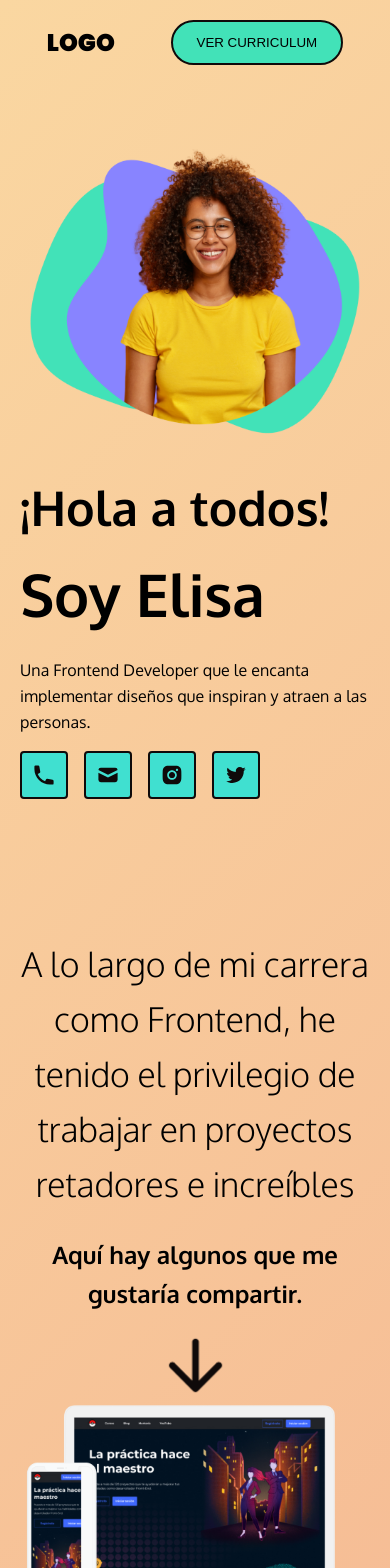
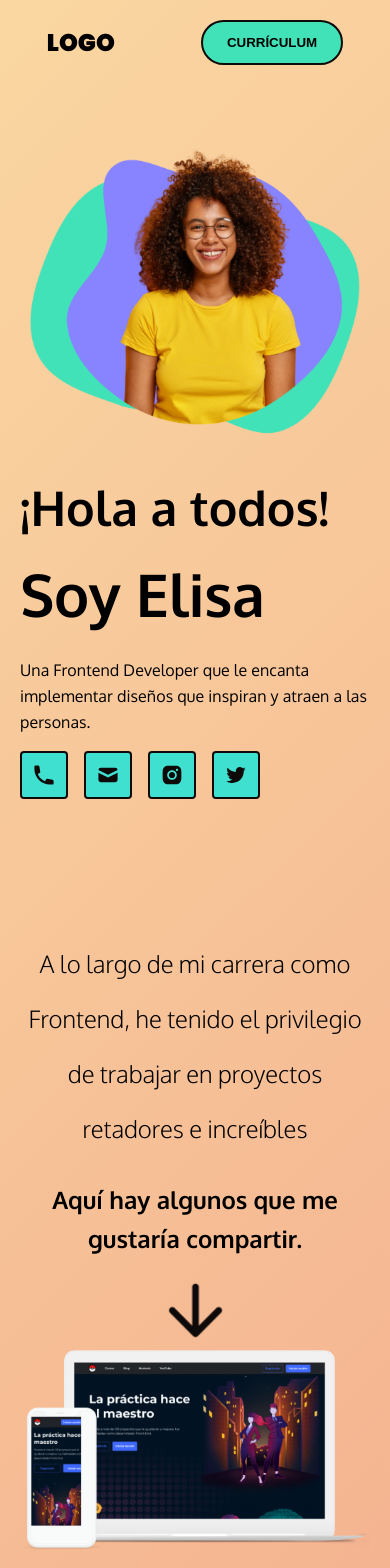
Before and after one commit to jhosmar26/portfolio, a React (Create React App) app: page / in a window 390 px wide. Shown: the top 1568 px of the page. Built offline with nearby package versions, Linux system fonts and the light colour scheme.

Commit message:
responsive styles typography ended

```diff
--- a/src/App.js
+++ b/src/App.js
@@ -1,4 +1,3 @@
-import { useEffect, useState } from "react"
 import { Header } from "./components/Header/Header";
 import { Comment } from "./sections/Comment/Comment";
 import { Hero } from "./sections/Hero/Hero";
@@ -66,8 +65,11 @@ function App() {
         >
           LOGO
         </div>
-        <p className="body1">
-          Hecho con <FaHeart style={{marginBottom:-2}}/> de Elisa. Copyright 2021 - Todos los derechos reservados.
+        <p className={`body1 ${style.footerText}`}>
+          <span>
+            Hecho con <FaHeart style={{marginBottom:-2}}/> de Elisa.
+          </span>
+          Copyright 2021 - Todos los derechos reservados.
         </p>
         <Social/>
       </footer>
--- a/src/App.module.css
+++ b/src/App.module.css
@@ -17,4 +17,9 @@
   .footer > p{
     text-align: center;
   }
+
+  .footerText{
+    display: flex;
+    flex-direction: column;
+  }
 }
--- a/src/UI/Button/Button.module.css
+++ b/src/UI/Button/Button.module.css
@@ -7,6 +7,7 @@
   text-transform: uppercase;
   width: fit-content;
   gap: 8px;
+  font-weight: 700;
 }
 
 .secundary{
--- a/src/components/Header/Header.js
+++ b/src/components/Header/Header.js
@@ -10,10 +10,21 @@ const handleCurriculum = (e) => {
 
 export const Header = () => {
   const [top, setStop] = useState(window.scrollY);
+  const [width, setWidth] = useState(window.innerWidth)
 
   useEffect(()=>{
     window.onscroll = ()=>{setStop(window.scrollY)}
   },[]);
+
+  useEffect(() => {
+    const updateWidth = () => {
+      setWidth(window.innerWidth)
+    };
+
+    window.addEventListener("resize", updateWidth);
+
+    return () => window.removeEventListener("resize", updateWidth)
+  }, [])
 
 
   return (
@@ -30,7 +41,7 @@ export const Header = () => {
           type="primary"
           onClick={(e)=>{handleCurriculum(e)}}
         >
-          Ver curriculum
+          {width > 1024 ? "Ver currículum": "Currículum"}
         </Button>
       </div>
     </header>
--- a/src/components/Header/Header.module.css
+++ b/src/components/Header/Header.module.css
@@ -40,4 +40,8 @@
   .headerFixed{
     display: flex;
   }
+
+  .right{
+    font-weight: 700 !important;
+  }
 }
--- a/src/sections/Comment/Comment.module.css
+++ b/src/sections/Comment/Comment.module.css
@@ -24,4 +24,8 @@
     padding-top: 0;
     margin-top: 40px;
   }
+
+  .commentText{
+    font-size: 24px;
+  }
 }
--- a/src/sections/Quote/Quote.module.css
+++ b/src/sections/Quote/Quote.module.css
@@ -25,3 +25,21 @@
 .author{
   opacity: .5;
 }
+
+@media only screen and (max-width: 1024px) {
+  .section {
+    padding: 24px;
+  }
+
+  .section > .quote {
+    text-align: start;
+    font-size: 16px;
+    line-height: 25.89px;
+  }
+
+  .section > .author{
+    font-size: 16px;
+    line-height: 25.89px;
+  }
+
+}
--- a/src/stylesheet/typographies.css
+++ b/src/stylesheet/typographies.css
@@ -1,5 +1,5 @@
 @import url('https://fonts.googleapis.com/css2?family=Oxygen:wght@300;400;700&display=swap');
-@import url('https://fonts.googleapis.com/css2?family=Poppins:wght@900&display=swap');
+@import url('https://fonts.googleapis.com/css2?family=Poppins:wght@700;900&display=swap');
 
 .logo{
   font-family: "Poppins", sans-serif;
```
